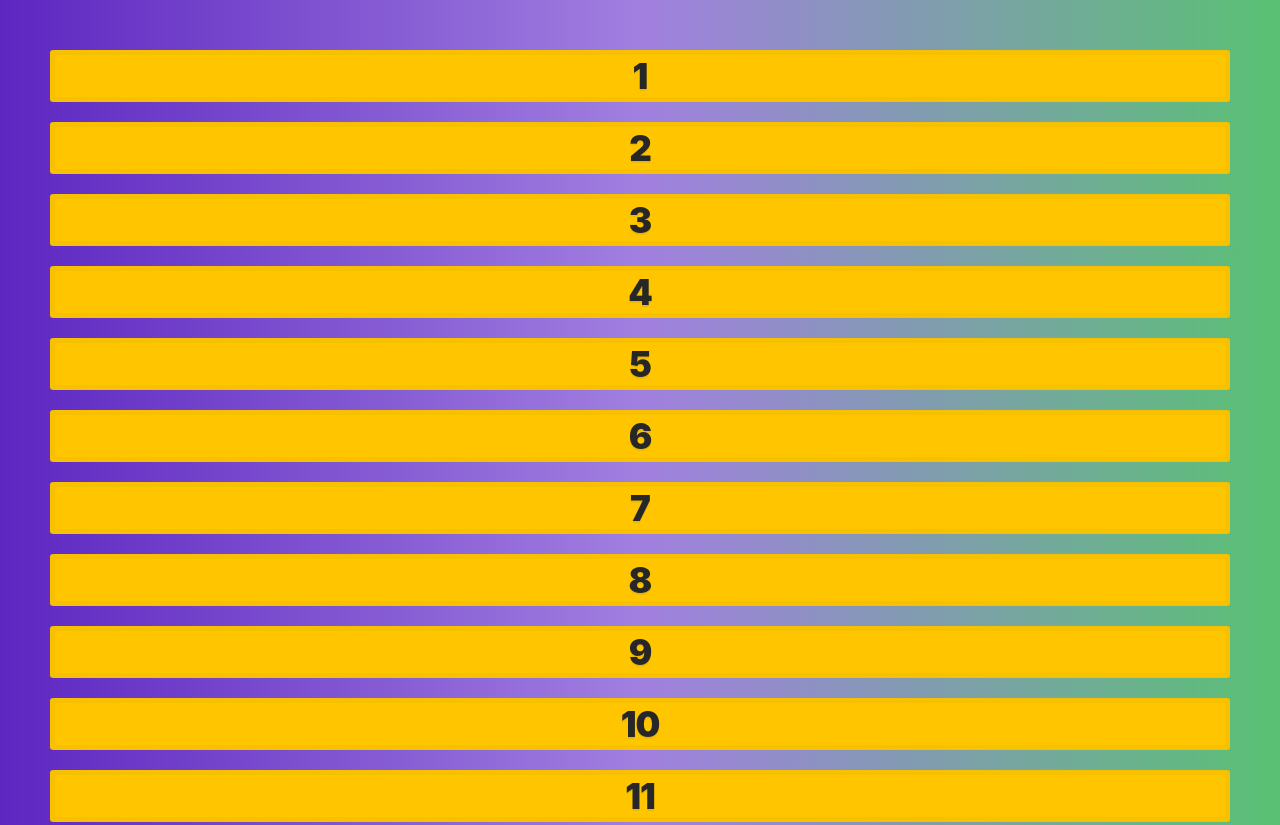
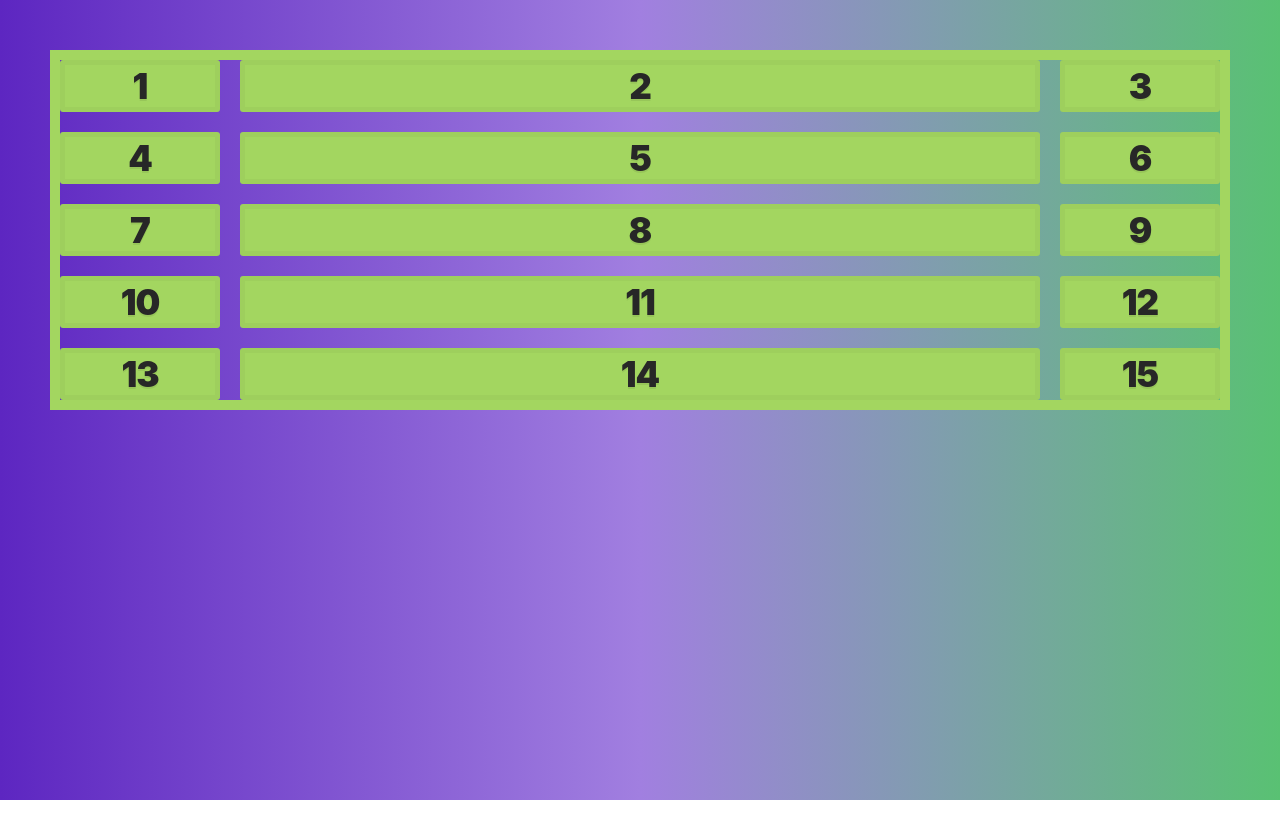
Before and after one commit to alvalle09/CSSGridTuts, a website: page 07_SizingTracks/Index.html in a window 1280 px wide. Shown: the top 825 px of the page. After the commit the page ends 800 px from the top, so only its background shows below. Drawn offline with Linux system fonts and the light colour scheme.

Commit message:
CSS grid with fr unit

```diff
--- a/07_SizingTracks/Index.html
+++ b/07_SizingTracks/Index.html
@@ -31,6 +31,9 @@
     .container {
       display: grid;
       grid-gap: 20px;
+      /* Using  %'s will add gap can cause scrolling
+      grid-template-columns: 25% 25% 25% 25%;  */
+      grid-template-columns: 1fr 5fr 1fr;
     }
   </style>
 </body>
--- a/assets/style.css
+++ b/assets/style.css
@@ -6,7 +6,7 @@
   Let's go through the important bits real quick
 */
 :root {
-  --yellow: #ffc600;
+  --yellow: #a3d660;
   --black: #272727;
 }
 
@@ -50,6 +50,8 @@ body {
 .container {
   display : grid;
   grid-gap: 20px;
+  border: 10px solid var(--yellow);
+  grid-template-columns: 200px 200px;
 
 }
 
```
